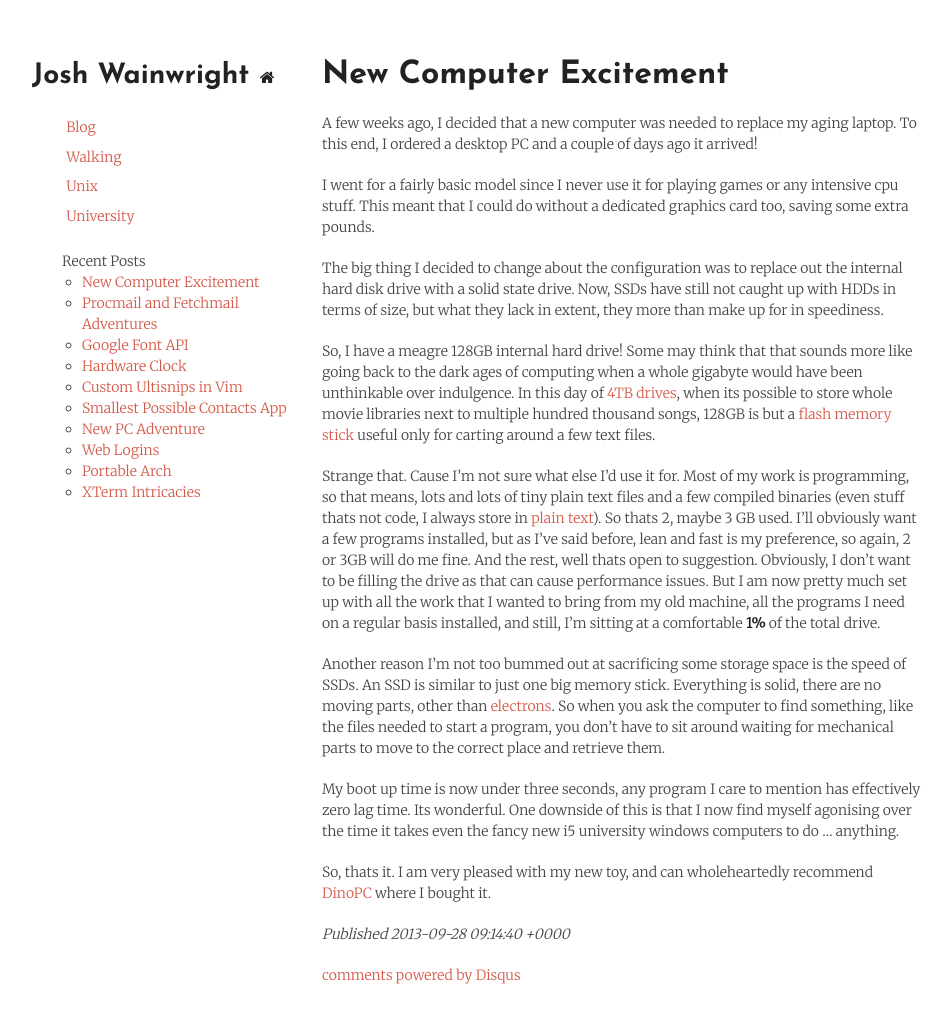
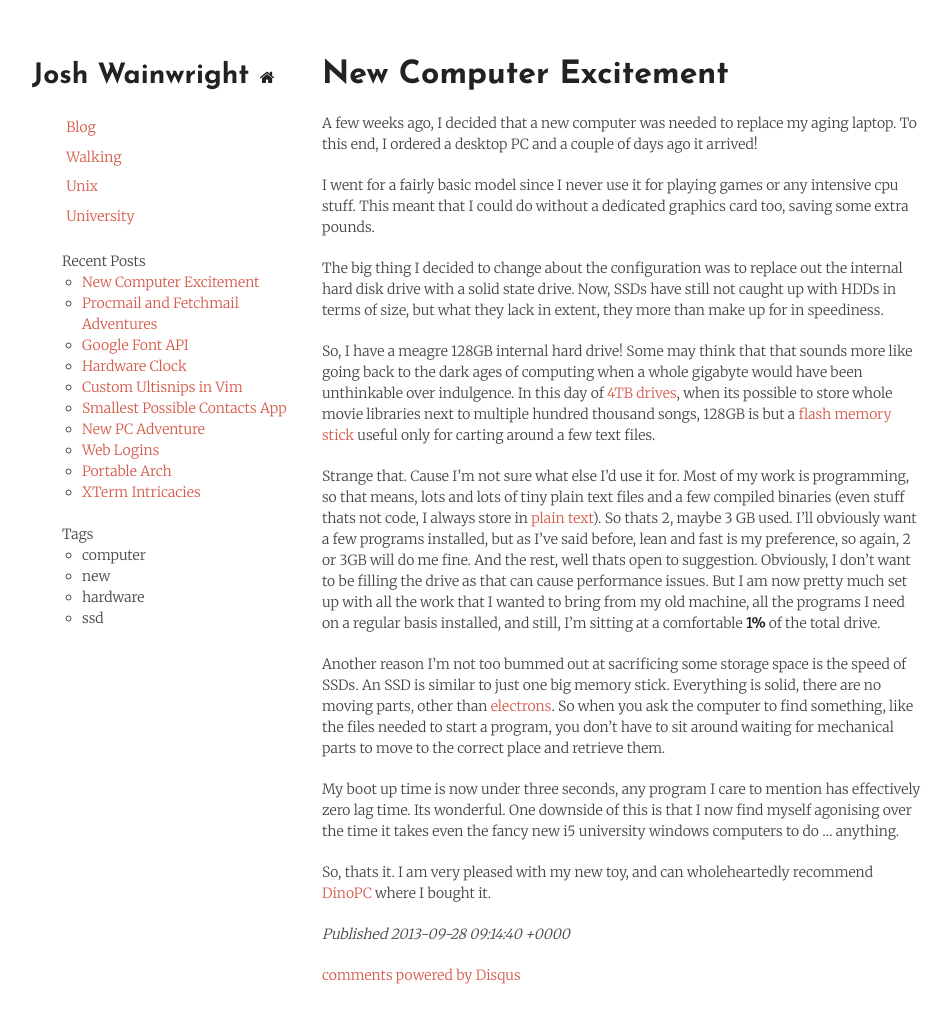
Before and after one commit to jaw42/jaw42.github.com, a Jekyll site: the page built from _posts/2013-09-28-new-computer-excitement.md, in a window 1280 px wide and 1036 px high. Shown: the top 1023 px of the window, without its empty margins (148-1100 px from the left). Built offline with Jekyll 4.4.1, drawn with Linux system fonts in a browser that asks for light colours; comment, search, counter and statistics services are not loaded.

Commit message:
Publish new computer excitment post

```diff
--- a/_posts/2013-09-28-new-computer-excitement.md
+++ b/_posts/2013-09-28-new-computer-excitement.md
@@ -1,7 +1,7 @@
 ---
 layout: blog
 date: 2013-09-28-09:14:40
-tags:
+tags: computer new hardware ssd
 title: "New Computer Excitement"
 ---
 A few weeks ago, I decided that a new computer was needed to replace my aging
```
